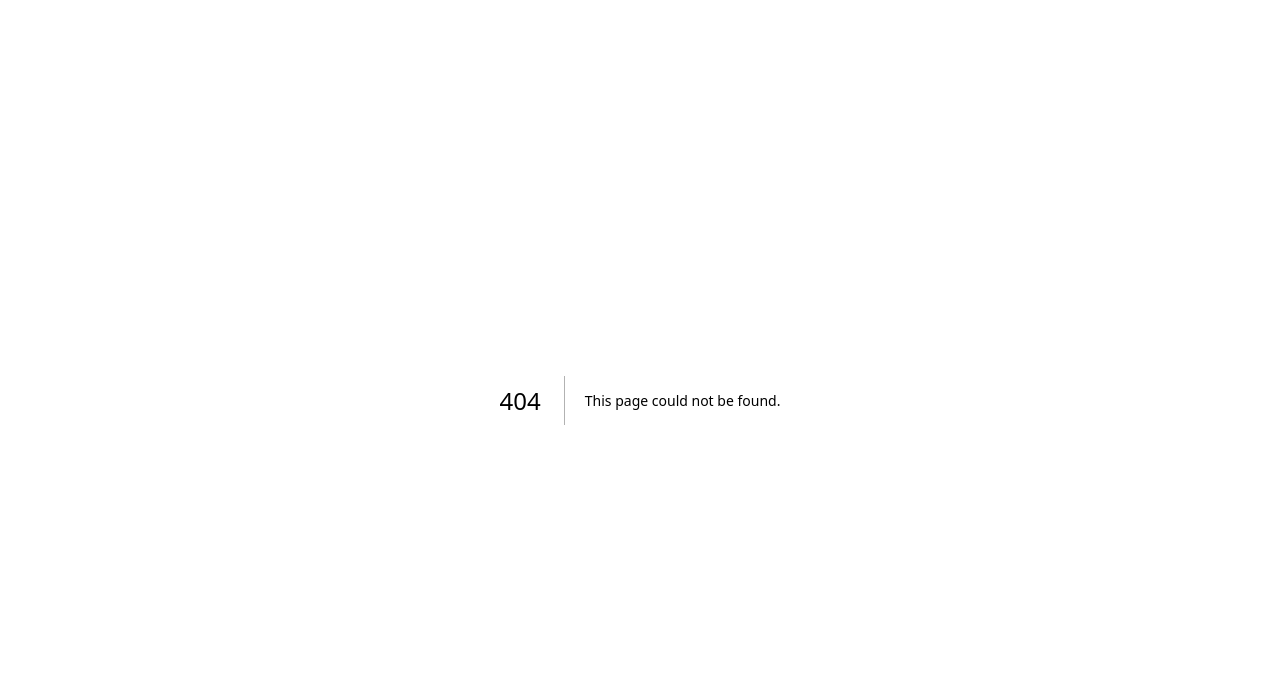
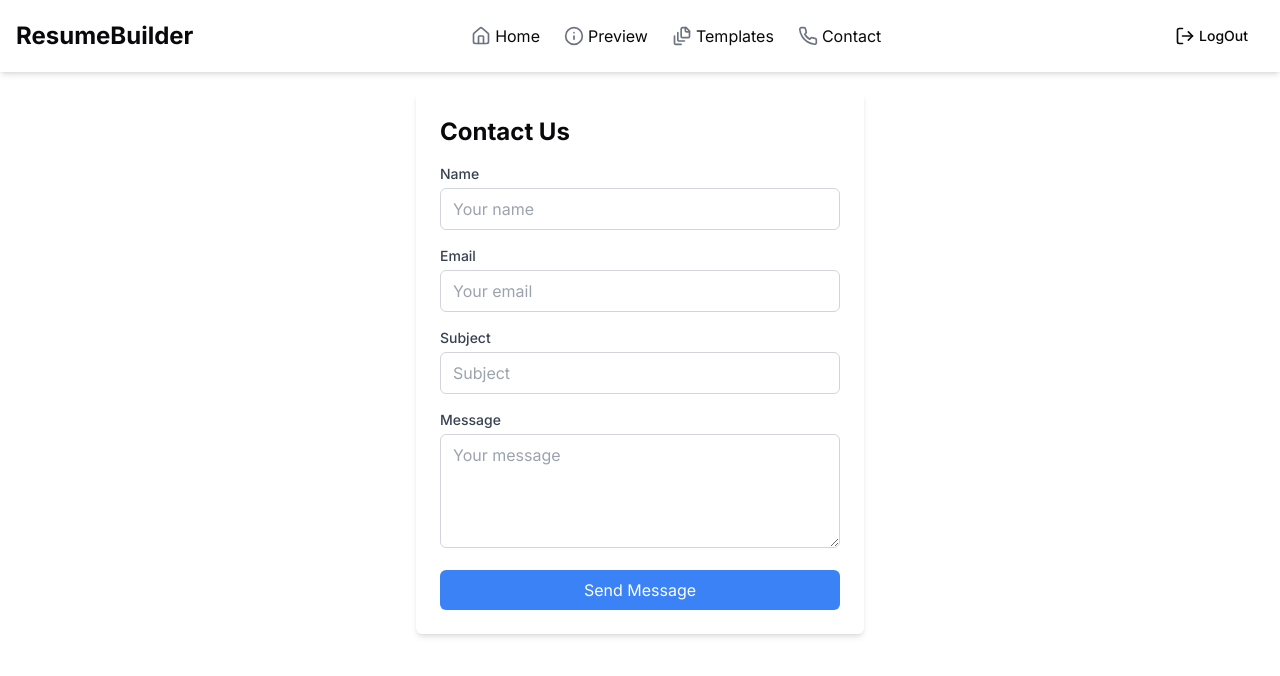
Before and after one commit to yashpatel521/Resume-builder, a Next.js app: page /resume/contact in a window 1280 px wide. Before the commit this address had no page. Shown: the top 676 px of the page. Built offline with nearby package versions, Linux system fonts and the light colour scheme.

Commit message:
contact us page added and updated header file

```diff
--- a/src/app/login/page.tsx
+++ b/src/app/login/page.tsx
@@ -15,14 +15,14 @@
       <Card className="max-w-[400px] w-full bg-white shadow-lg rounded-lg p-6">
         <CardHeader className="text-center">
           <CardTitle className="text-3xl font-bold text-gray-800">
-            Welcome Back
+            Login
           </CardTitle>
           <CardDescription className="text-gray-600">
             Enter your credentials to access your account.
           </CardDescription>
         </CardHeader>
         <CardContent>
-          <LoginForm buttonClassName="bg-blue-600 hover:bg-blue-700 text-white font-semibold py-2 px-4 rounded-md w-full" />
+          <LoginForm />
         </CardContent>
         <p className="text-gray-600 text-center mt-4">
           Don&apos;t have an account?
--- /dev/null
+++ b/src/app/resume/contact/page.tsx
@@ -0,0 +1,62 @@
+import React from 'react';
+
+const ContactForm = () => {
+  return (
+    <div className="max-w-md mx-auto p-6 bg-white shadow-md rounded-md mt-5">
+      <h2 className="text-2xl font-bold mb-4">Contact Us</h2>
+      <form>
+        <div className="mb-4">
+          <label className="block text-sm font-medium text-gray-700 mb-1">
+            Name
+          </label>
+          <input
+            type="text"
+            className="w-full px-3 py-2 border border-gray-300 rounded-md"
+            placeholder="Your name"
+            required
+          />
+        </div>
+        <div className="mb-4">
+          <label className="block text-sm font-medium text-gray-700 mb-1">
+            Email
+          </label>
+          <input
+            type="email"
+            className="w-full px-3 py-2 border border-gray-300 rounded-md"
+            placeholder="Your email"
+            required
+          />
+        </div>
+        <div className="mb-4">
+          <label className="block text-sm font-medium text-gray-700 mb-1">
+            Subject
+          </label>
+          <input
+            type="text"
+            className="w-full px-3 py-2 border border-gray-300 rounded-md"
+            placeholder="Subject"
+          />
+        </div>
+        <div className="mb-4">
+          <label className="block text-sm font-medium text-gray-700 mb-1">
+            Message
+          </label>
+          <textarea
+            className="w-full px-3 py-2 border border-gray-300 rounded-md"
+            placeholder="Your message"
+            rows={4}
+            required
+          ></textarea>
+        </div>
+        <button
+          type="submit"
+          className="w-full bg-blue-500 text-white py-2 px-4 rounded-md hover:bg-blue-600 transition-colors"
+        >
+          Send Message
+        </button>
+      </form>
+    </div>
+  );
+};
+
+export default ContactForm;
--- a/src/components/header/headerData.ts
+++ b/src/components/header/headerData.ts
@@ -11,16 +11,16 @@
     href: "/resume/preview",
     icon: "InfoIcon",
   },
-  // {
-  //   title: "Templates",
-  //   href: "/resume/templates",
-  //   icon: "FileStack",
-  // },
-  // {
-  //   title: "Contact",
-  //   href: "/resume/Contact",
-  //   icon: "PhoneIcon",
-  // },
+  {
+    title: "Templates",
+    href: "/resume/templates",
+    icon: "FileStack",
+  },
+  {
+    title: "Contact",
+    href: "/resume/Contact",
+    icon: "PhoneIcon",
+  },
 ];
 
 export default navItems;
```
